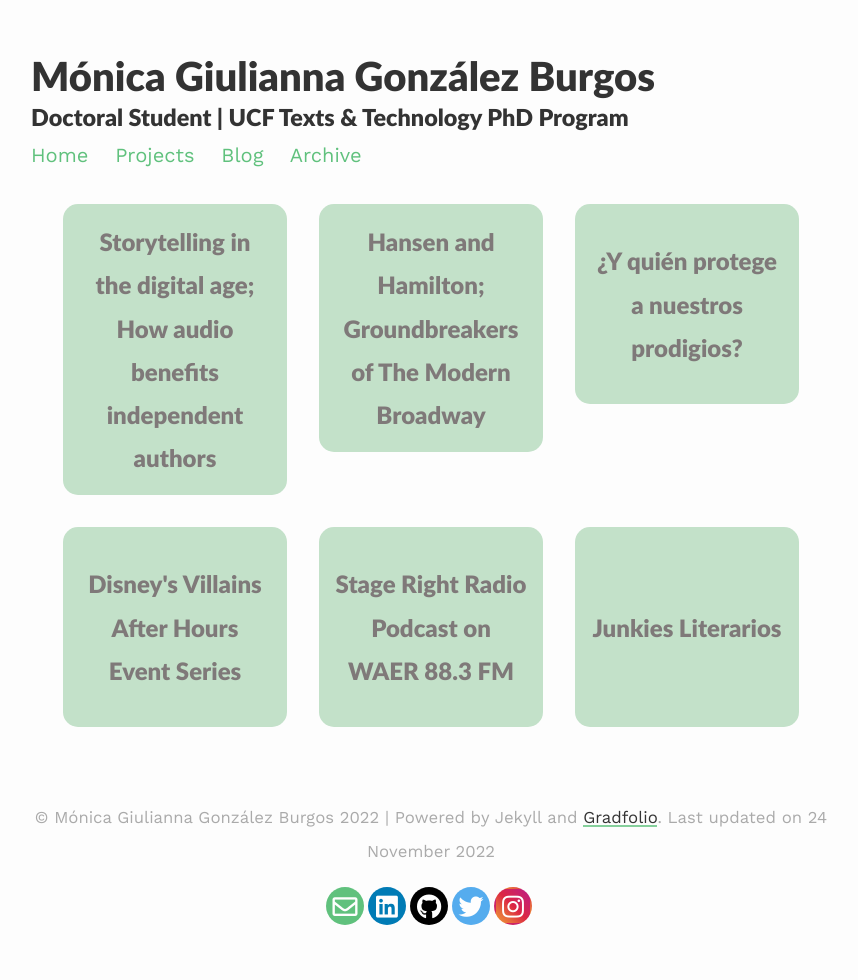
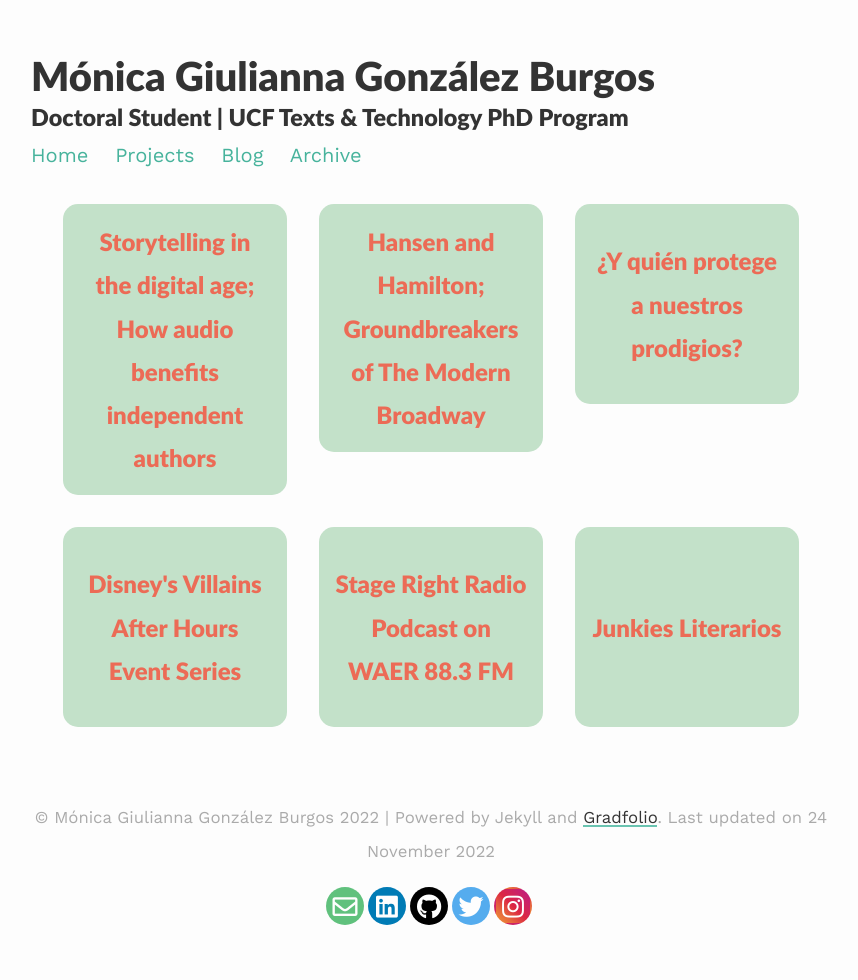
Before and after one commit to mgonzalezburgos/MGBurgos, a Jekyll site: the page built from _pages/projects.md, in a window 1280 px wide. Shown: the whole page, without its empty margins (209-1067 px from the left). Built offline with Jekyll 4.4.1, drawn with Linux system fonts in a browser that asks for light colours; nearby versions of some CDN libraries.

Commit message:
Update variables.scss

```diff
--- a/assets/css/_sass/variables.scss
+++ b/assets/css/_sass/variables.scss
@@ -7,9 +7,9 @@
 $spacing-unit:     30px;
 $light-gray: gray;
 $text-color:       #333;
-$background-color: #7f7979;
-$brand-color:      #60c17d;
-$projectbox-text:  #7f7979;
+$background-color: #FFC154;
+$brand-color:      #47b39c;
+$projectbox-text:  #EC6B56;
 
 // Color scheme for light
 $body-bg: #fdfdfd;
```
